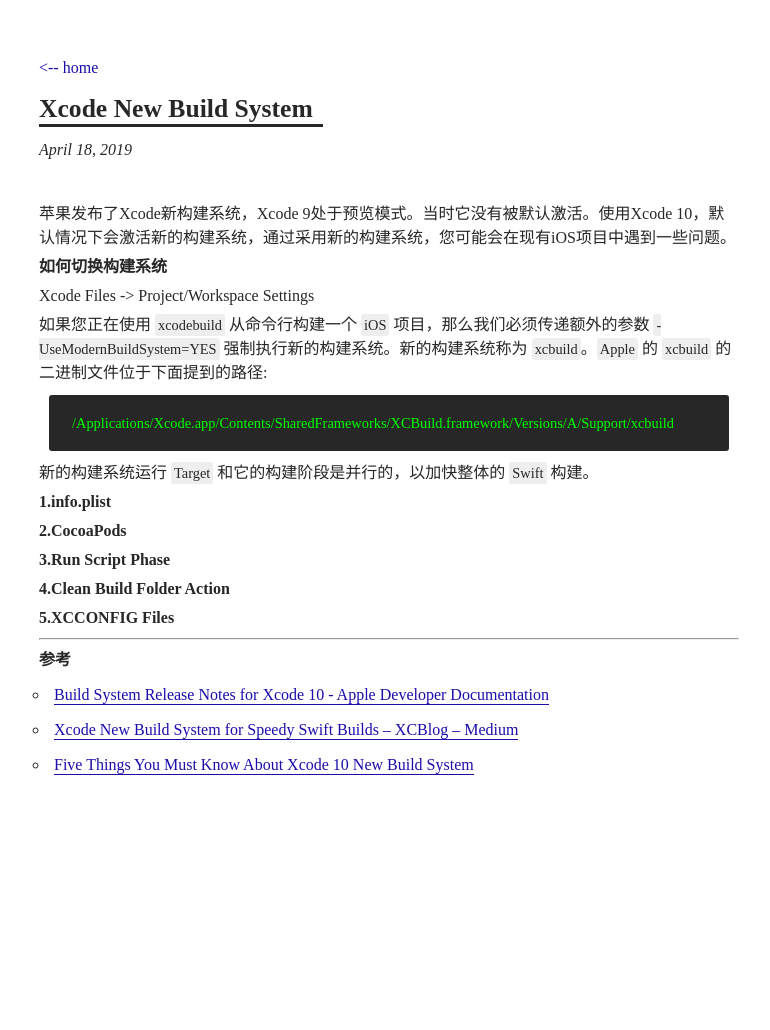
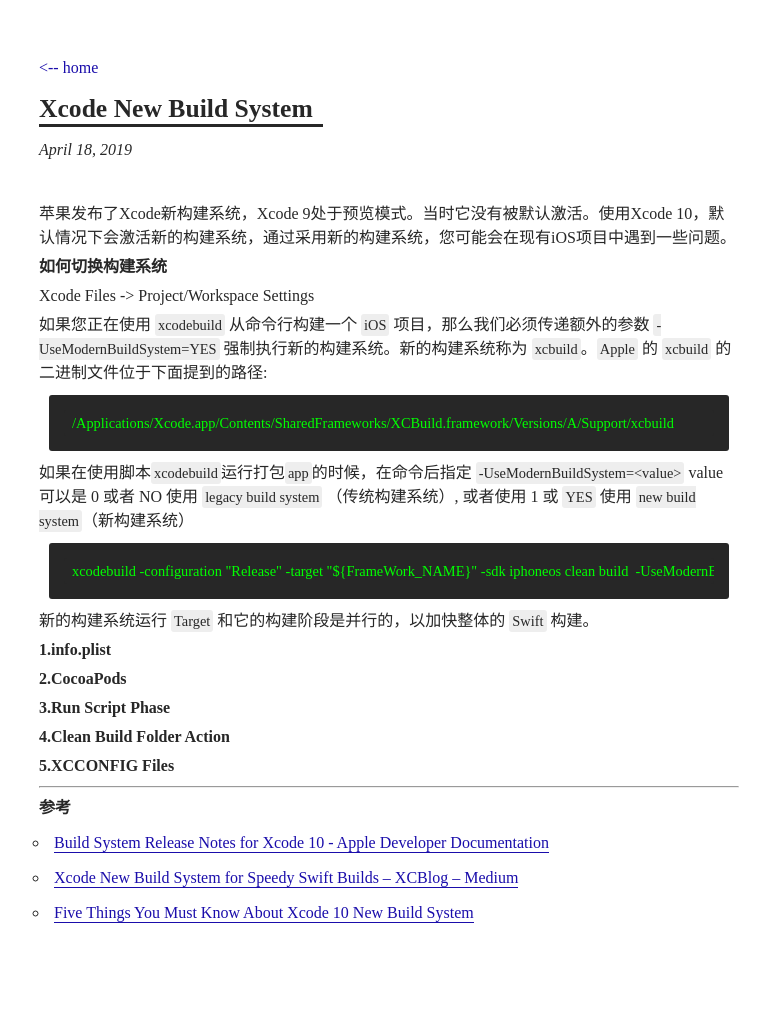
Before and after one commit to maicoder/blog, a Jekyll site: the page built from _posts/2019-04-18-3.md, in a window 1280 px wide. Shown: the whole page, without its empty margins (251-1021 px from the left). Built offline with Jekyll 4.4.1, drawn with Linux system fonts in a browser that asks for light colours; some web fonts are replaced; before the commit the page ends 900 px from its top, so only the background shows below that.

Commit message:
Update 2019-04-18-3.md

````diff
--- a/_posts/2019-04-18-3.md
+++ b/_posts/2019-04-18-3.md
@@ -14,6 +14,13 @@ Xcode Files -> Project/Workspace Settings
 ```
 /Applications/Xcode.app/Contents/SharedFrameworks/XCBuild.framework/Versions/A/Support/xcbuild
 ```
+
+> 如果在使用脚本`xcodebuild`运行打包`app`的时候，在命令后指定 `-UseModernBuildSystem=<value>` value 可以是 0 或者 NO 使用 `legacy build system` （传统构建系统）, 或者使用 1 或 `YES` 使用 `new build system`（新构建系统）
+
+```shell
+xcodebuild -configuration "Release" -target "${FrameWork_NAME}" -sdk iphoneos clean build  -UseModernBuildSystem=NO
+```
+
 新的构建系统运行 `Target` 和它的构建阶段是并行的，以加快整体的 `Swift` 构建。
 
 **1.info.plist**
````
